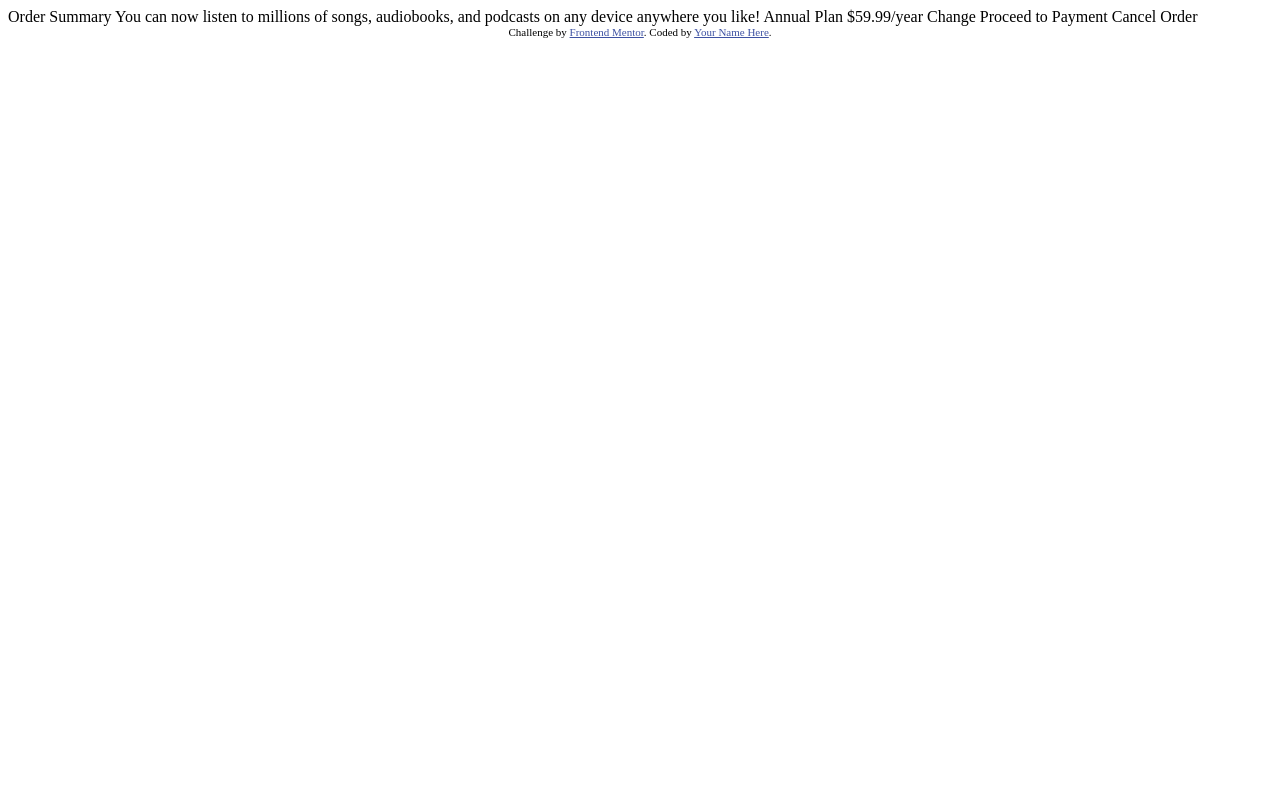
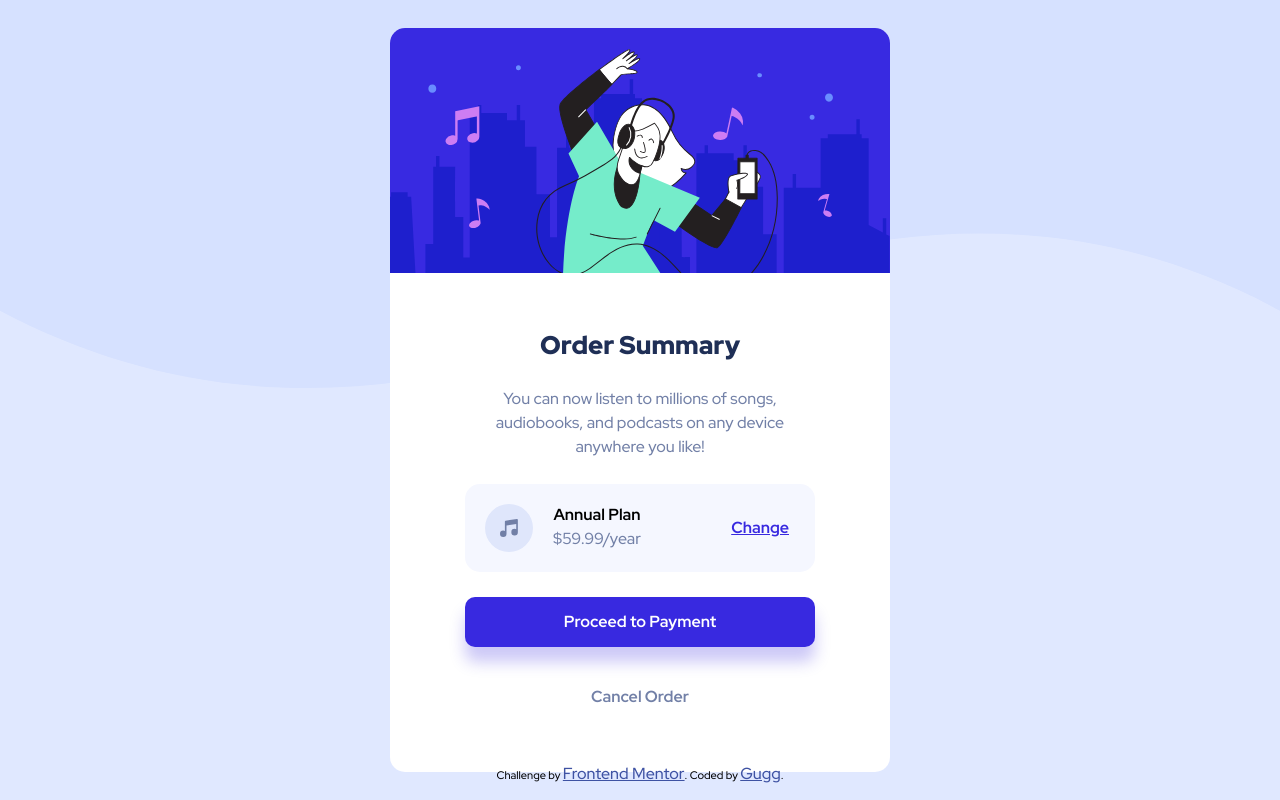
Before and after one commit to Gugg94/order-summary-component-main, a plain HTML site: page index.html in a window 1280 px wide. Drawn offline with Linux system fonts and the light colour scheme.

Commit message:
Completes challenge

```diff
--- a/index.html
+++ b/index.html
@@ -1,37 +1,206 @@
 <!DOCTYPE html>
 <html lang="en">
-<head>
-  <meta charset="UTF-8">
-  <meta name="viewport" content="width=device-width, initial-scale=1.0"> <!-- displays site properly based on user's device -->
+  <head>
+    <meta charset="UTF-8" />
+    <meta name="viewport" content="width=device-width, initial-scale=1.0" />
+    <!-- displays site properly based on user's device -->
 
-  <link rel="icon" type="image/png" sizes="32x32" href="./images/favicon-32x32.png">
+    <link rel="preconnect" href="https://fonts.googleapis.com" />
+    <link rel="preconnect" href="https://fonts.gstatic.com" crossorigin />
+    <link
+      href="https://fonts.googleapis.com/css2?family=Red+Hat+Display:wght@500;700;900&display=swap"
+      rel="stylesheet"
+    />
 
-  <title>Frontend Mentor | Order summary card</title>
+    <link
+      rel="icon"
+      type="image/png"
+      sizes="32x32"
+      href="./images/favicon-32x32.png"
+    />
 
-  <!-- Feel free to remove these styles or customise in your own stylesheet 👍 -->
-  <style>
-    .attribution { font-size: 11px; text-align: center; }
-    .attribution a { color: hsl(228, 45%, 44%); }
-  </style>
-</head>
-<body>
+    <title>Frontend Mentor | Order summary card</title>
 
-  Order Summary
+    <!-- Feel free to remove these styles or customise in your own stylesheet 👍 -->
+    <style>
+      * {
+        font-family: 'Red Hat Display', sans-serif;
+        font-size: 16px;
+        margin: 0;
+        --pale-blue: hsl(225, 100%, 94%);
+        --bright-blue: hsl(245, 75%, 52%);
+        --bright-blue-shadow: hsla(245, 75%, 52%, 0.25);
+        --very-pale-blue: hsl(225, 100%, 98%);
+        --desaturated-blue: hsl(224, 23%, 55%);
+        --dark-blue: hsl(223, 47%, 23%);
+      }
+      .attribution {
+        font-size: 11px;
+        text-align: center;
+        position: fixed;
+        bottom: 1rem;
+        left: 0;
+        right: 0;
+      }
+      .attribution a {
+        color: hsl(228, 45%, 44%);
+      }
+      html,
+      body,
+      main {
+        width: 100%;
+        height: 100%;
+      }
+      body {
+        background-color: var(--pale-blue);
+        background-image: url(./images/pattern-background-desktop.svg);
+        background-repeat: no-repeat;
+        background-size: contain;
+      }
+      .flex-container {
+        width: 100%;
+        height: 100%;
+        display: flex;
+        justify-content: center;
+        align-items: center;
+        flex-direction: column;
+      }
 
-  You can now listen to millions of songs, audiobooks, and podcasts on any
-  device anywhere you like!
+      .card {
+        background-color: white;
+        width: 500px;
+        border-radius: 15px;
+        overflow: hidden;
+      }
 
-  Annual Plan
-  $59.99/year
+      .hero,
+      .hero img {
+        width: 100%;
+      }
 
-  Change
+      .content {
+        margin: 10% 15%;
+        text-align: center;
+        display: flex;
+        flex-direction: column;
+        justify-content: space-between;
+        row-gap: 25px;
+      }
+      .content h1 {
+        font-size: 1.6rem;
+        font-weight: 900;
+        color: var(--dark-blue);
+      }
+      .content p {
+        font-weight: 500;
+        color: var(--desaturated-blue);
+        line-height: 1.5;
+      }
 
-  Proceed to Payment
-  Cancel Order
+      .subscription-container {
+        background-color: var(--very-pale-blue);
+        display: flex;
+        border-radius: 15px;
+        padding: 20px;
+        justify-content: space-between;
+      }
+      .subscription-container button {
+        border-style: none;
+        background-color: transparent;
+        text-decoration: underline;
+        color: var(--bright-blue);
+        font-weight: 700;
+        cursor: pointer;
+      }
+      .subscription-container button:hover {
+        opacity: 75%;
+        text-decoration: none;
+      }
 
-  <div class="attribution">
-    Challenge by <a href="https://www.frontendmentor.io?ref=challenge" target="_blank">Frontend Mentor</a>.
-    Coded by <a href="#">Your Name Here</a>.
-  </div>
-</body>
+      .subscription-information {
+        display: flex;
+        align-items: center;
+      }
+      .subscription-information img {
+        align-self: center;
+        margin-right: 20px;
+      }
+      .subscription-information h3 {
+        margin: 0;
+      }
+      .subscription-information p {
+        margin: 2px 0 0 0;
+      }
+
+      .button-primary {
+        width: 100%;
+        height: 50px;
+        background-color: var(--bright-blue);
+        color: white;
+        border: none;
+        font-weight: 700;
+        border-radius: 10px;
+        box-shadow: 0 15px 15px 0 var(--bright-blue-shadow);
+        cursor: pointer;
+      }
+      .button-primary:hover {
+        opacity: 75%;
+      }
+
+      .button-secondary {
+        width: 100%;
+        height: 50px;
+        background-color: transparent;
+        color: var(--desaturated-blue);
+        border: none;
+        font-weight: 700;
+        border-radius: 10px;
+        cursor: pointer;
+      }
+      .button-secondary:hover {
+        color: black;
+      }
+    </style>
+  </head>
+  <body>
+    <main>
+      <div class="flex-container">
+        <div class="card">
+          <div class="hero">
+            <img
+              src="./images/illustration-hero.svg"
+              alt="Hero Image"
+              class="hero-image"
+            />
+          </div>
+          <div class="content">
+            <h1>Order Summary</h1>
+            <p>
+              You can now listen to millions of songs, audiobooks, and podcasts
+              on any device anywhere you like!
+            </p>
+            <div class="subscription-container">
+              <div class="subscription-information">
+                <img src="./images/icon-music.svg" alt="Music Icon" />
+                <div>
+                  <h3>Annual Plan</h3>
+                  <p>$59.99/year</p>
+                </div>
+              </div>
+              <button>Change</button>
+            </div>
+            <button class="button-primary">Proceed to Payment</button>
+            <button class="button-secondary">Cancel Order</button>
+          </div>
+        </div>
+      </div>
+    </main>
+
+    <div class="attribution">
+      Challenge by
+      <a href="https://www.frontendmentor.io?ref=challenge" target="_blank"
+        >Frontend Mentor</a
+      >. Coded by <a href="https://github.com/Gugg94">Gugg</a>.
+    </div>
+  </body>
 </html>
```
